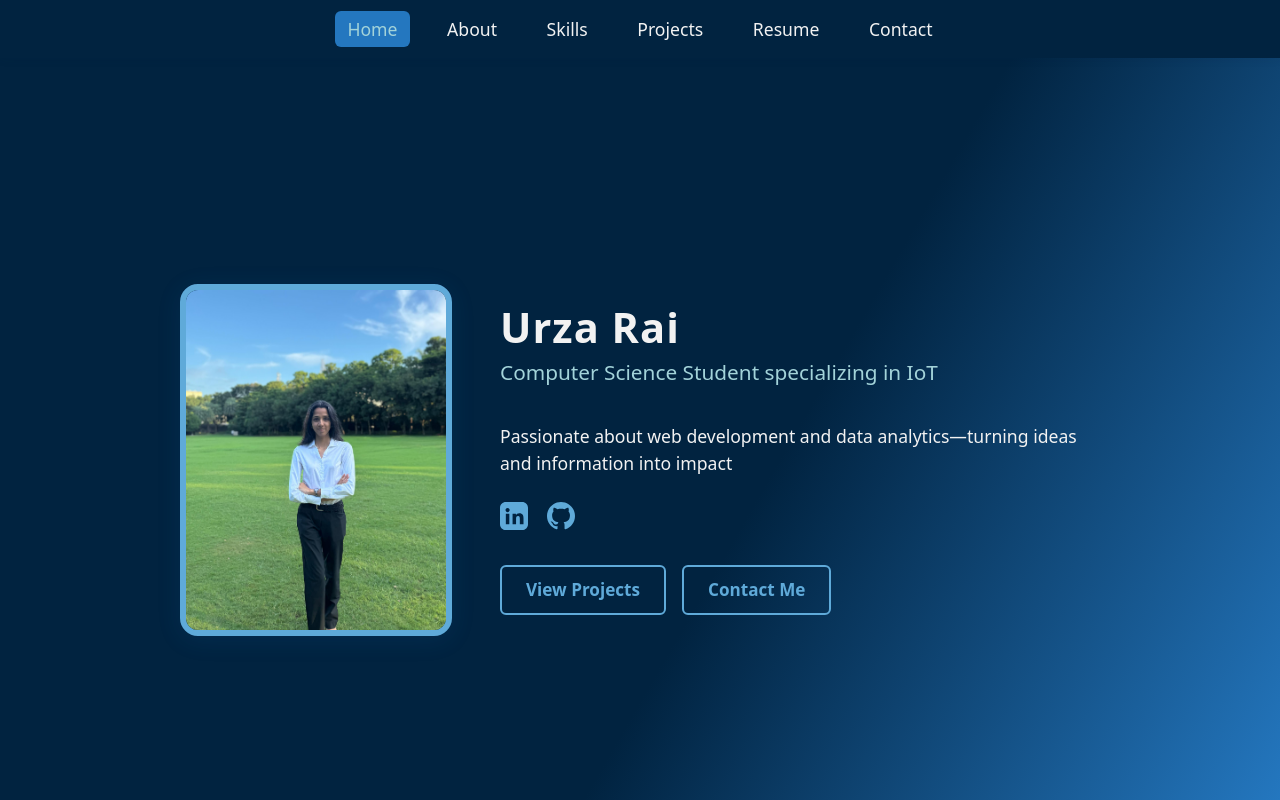
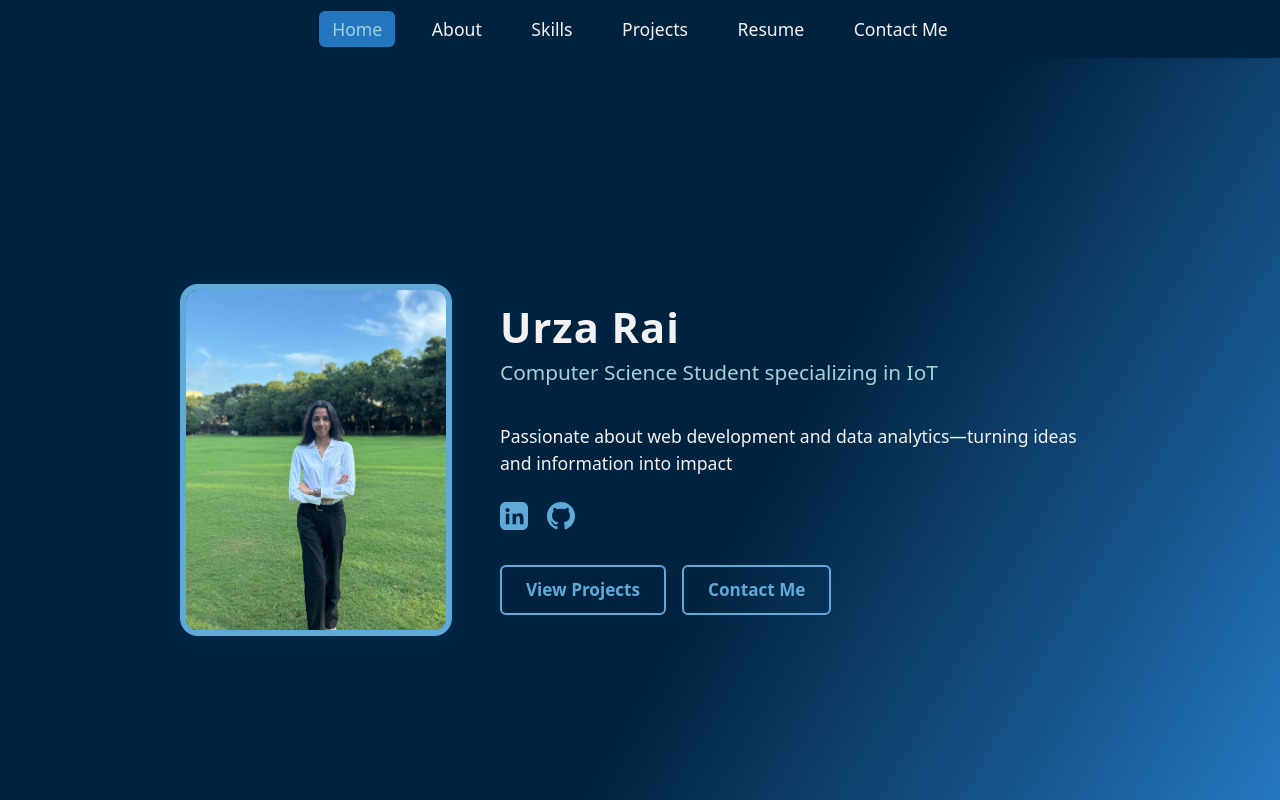
Before and after one commit to urzarai/PersonalPortfolio, a React (Vite) app: page / in a window 1280 px wide. Built offline with nearby package versions, Linux system fonts and the light colour scheme.

Commit message:
Updated Page name

```diff
--- a/src/components/Navbar.jsx
+++ b/src/components/Navbar.jsx
@@ -22,7 +22,7 @@ const Navbar = () => {
           <NavLink to="/skills" className="navbar__link" activeclassname="active" onClick={closeMenu}>Skills</NavLink>
           <NavLink to="/projects" className="navbar__link" activeclassname="active" onClick={closeMenu}>Projects</NavLink>
           <NavLink to="/resume" className="navbar__link" activeclassname="active" onClick={closeMenu}>Resume</NavLink>
-          <NavLink to="/contact-me" className="navbar__link" activeclassname="active" onClick={closeMenu}>Contact</NavLink>
+          <NavLink to="/contact-me" className="navbar__link" activeclassname="active" onClick={closeMenu}>Contact Me</NavLink>
         </div>
       </div>
     </nav>
```
